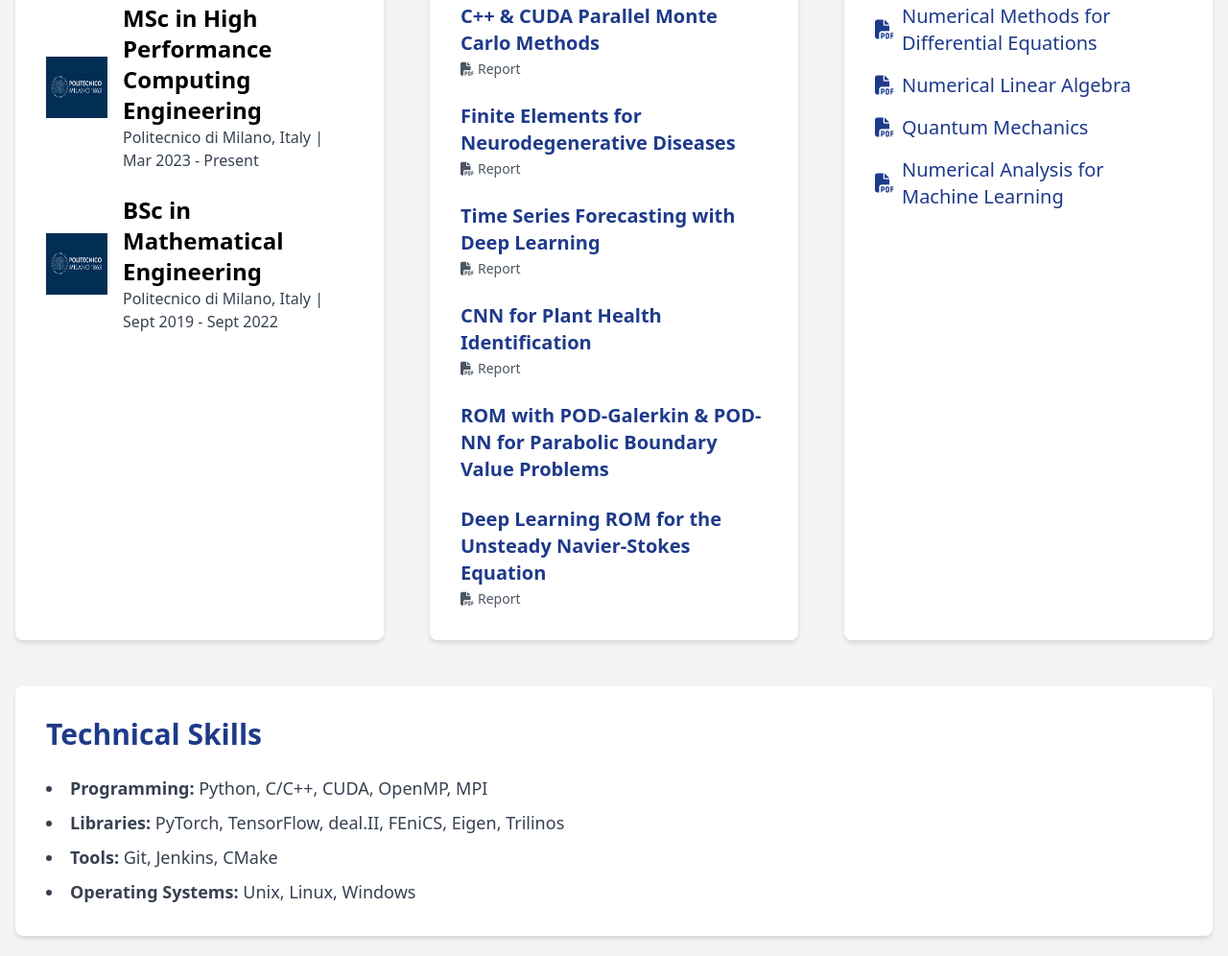
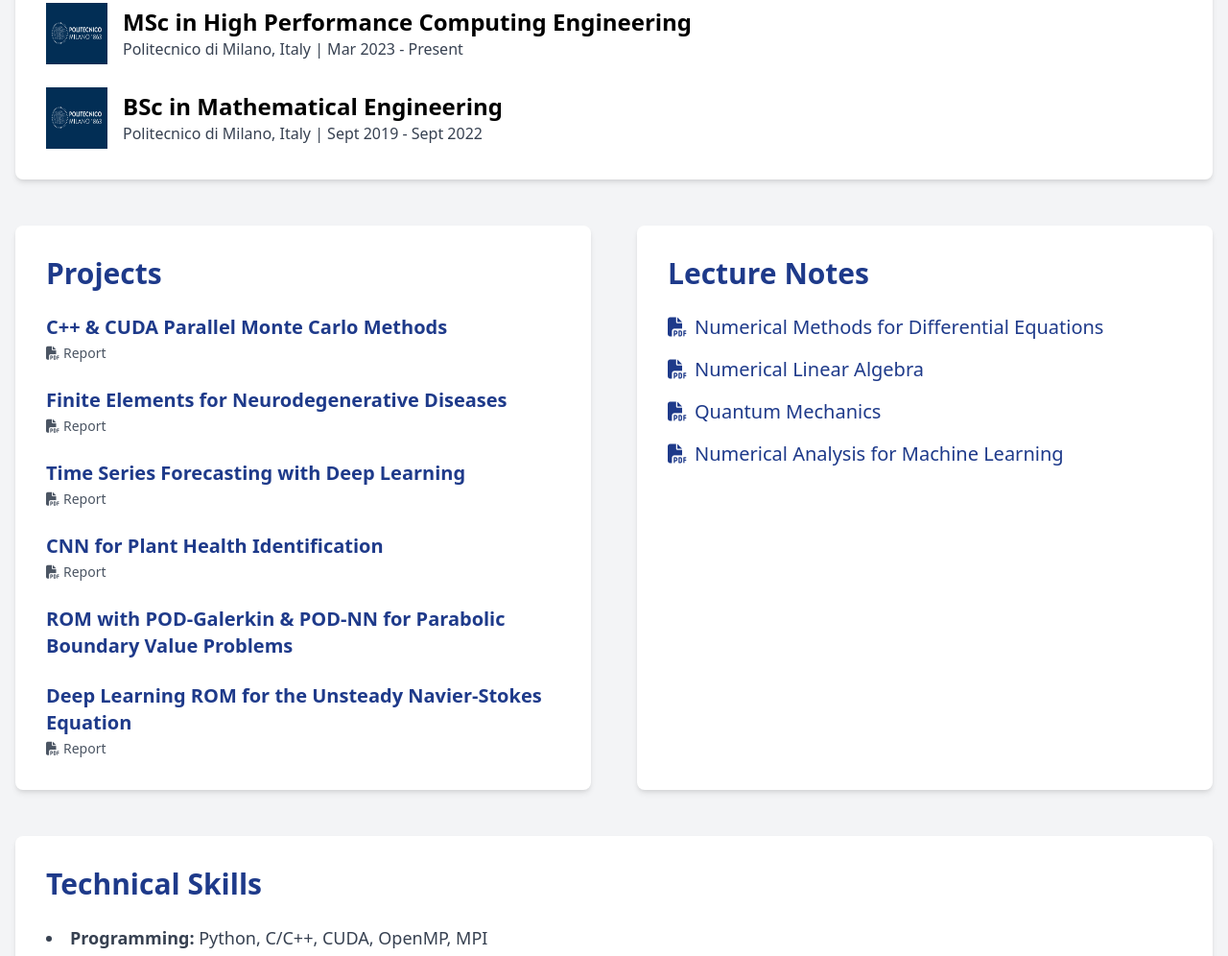
Before and after one commit to LuigiPagani/LuigiPagani.github.io, a plain HTML site: page index.html in a window 1280 px wide. Shown: the part 1037-2033 px from the top of the page at 96% size. Drawn offline with nearby package versions, Linux system fonts and the light colour scheme.

Commit message:
improvemnet

```diff
--- a/index.html
+++ b/index.html
@@ -184,10 +184,8 @@
             </div>
         </section>
 
-        <!-- Grid Sections -->
-        <div class="grid grid-cols-1 md:grid-cols-3 gap-12">
         <!-- Education Section -->
-            <section id="education" class="bg-white rounded-lg shadow-md p-8">
+        <section id="education" class="bg-white rounded-lg shadow-md p-8 mb-12">
             <h2 class="text-3xl font-bold mb-6 text-custom-blue">Education</h2>
 
             <!-- MSc in High Performance Computing Engineering -->
@@ -209,6 +207,8 @@
             </div>
         </section>
 
+        <!-- Grid Sections for Projects and Lecture Notes -->
+        <div class="grid grid-cols-1 md:grid-cols-2 gap-12 mb-12">
             <!-- Projects Section -->
             <section id="projects" class="bg-white rounded-lg shadow-md p-8">
                 <h2 class="text-3xl font-bold mb-6 text-custom-blue">Projects</h2>
```
Lines whose indentation alone changed are shown as unchanged.
